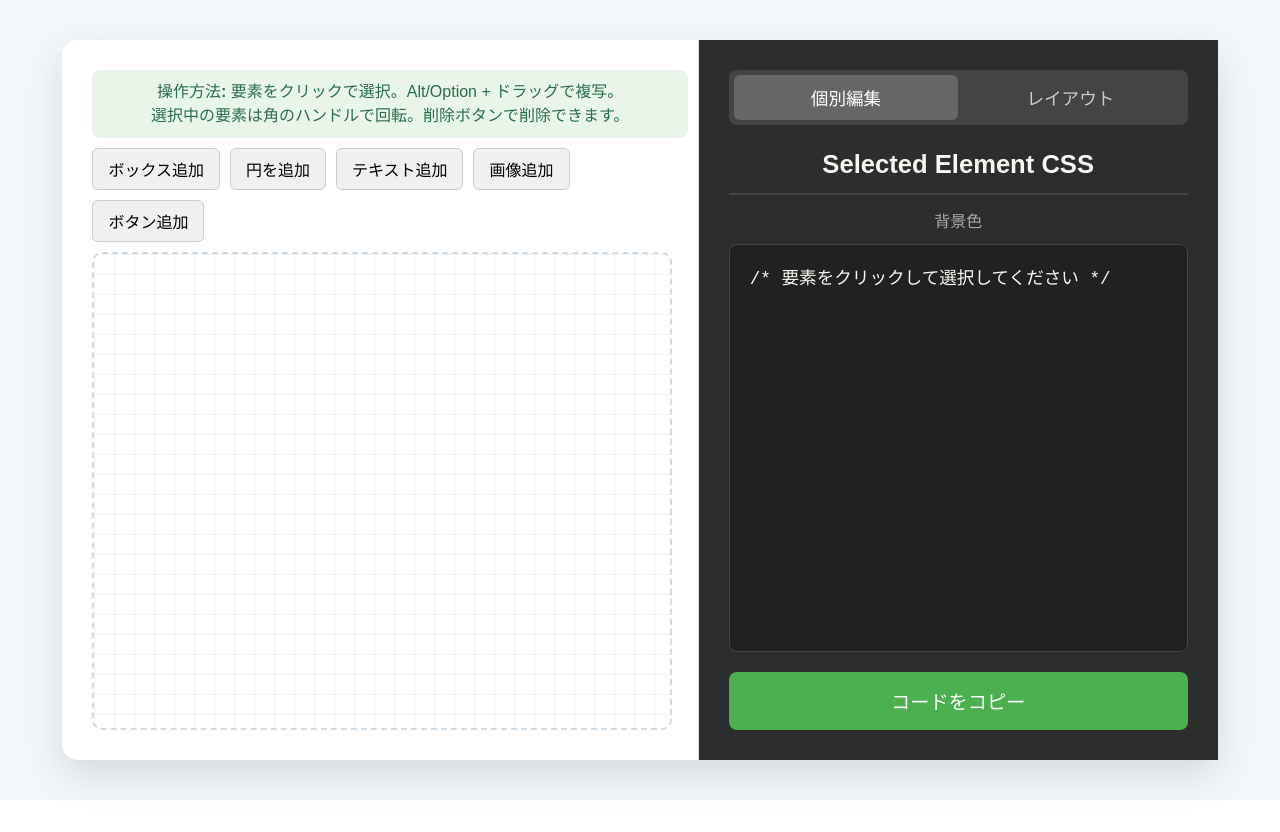
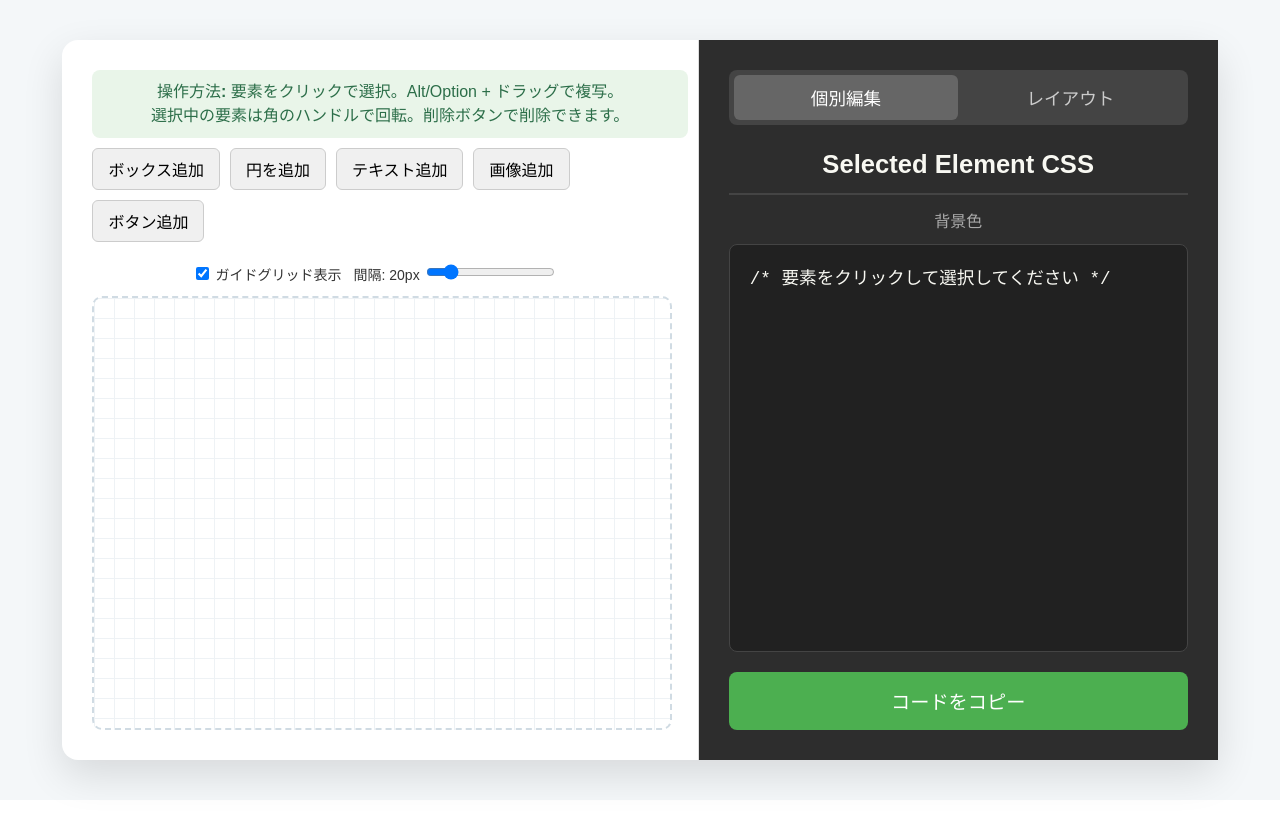
Before and after one commit to tako-chan0511/cssvisualizer, a Vue app: page / in a window 1280 px wide. Built offline with nearby package versions, Linux system fonts and the light colour scheme.

Commit message:
個別編集グリッド対応

```diff
--- a/dev-dist/sw.js
+++ b/dev-dist/sw.js
@@ -82,7 +82,7 @@ define(['./workbox-54d0af47'], (function (workbox) { 'use strict';
     "revision": "670ae3298722b21a3404328b42a0b957"
   }, {
     "url": "index.html",
-    "revision": "0.cq4mobluulo"
+    "revision": "0.f69mqaf8iko"
   }], {});
   workbox.cleanupOutdatedCaches();
   workbox.registerRoute(new workbox.NavigationRoute(workbox.createHandlerBoundToURL("index.html"), {
--- a/src/App.vue
+++ b/src/App.vue
@@ -16,12 +16,25 @@
       </div>
       <!-- ▲ ツールバー ▲ -->
 
+       <!-- ▼ 個別編集モード用グリッドコントロール ▼ -->
+      <div v-if="editMode==='individual'" class="grid-controls">
+        <label>
+          <input type="checkbox" v-model="gridEnabled" />
+          ガイドグリッド表示
+        </label>
+        <label v-if="gridEnabled">
+          間隔: {{ gridSize }}px
+          <input type="range" v-model.number="gridSize" min="5" max="100" />
+        </label>
+      </div>
+      <!-- ▲ 個別編集モード用グリッドコントロール ▲ -->
+
       <!-- ▼ サンドボックス本体 ▼ -->
       <div
         id="sandbox"
         ref="sandboxRef"
         @click.self="deselectAll"
-        :style="editMode === 'individual' ? computedSandboxStyle : sandboxStyle"
+        :style="computedSandboxStyle"
       >
         <!-- 各要素を描画 -->
         <component
@@ -337,6 +350,8 @@ import VisualButton from "./components/VisualButton.vue";
 const gridEnabled = ref(true);
 const gridSize = ref(20);
 
+
+
 const componentMap = {
   box: VisualBox,
   circle: VisualCircle,
@@ -375,17 +390,23 @@ const {
 } = useLayout();
 
 const computedSandboxStyle = computed(() => {
-  const style = { ...sandboxStyle } as any;
+  // まず Layout 用スタイルを取り込む
+  const style = { ...sandboxStyle.value } as Record<string, any>
+
+  // ガイドグリッドを上乗せ
   if (gridEnabled.value) {
     style.backgroundImage = `
       linear-gradient(to right, #eef2f5 1px, transparent 1px),
-      linear-gradient(to bottom, #eef2f5 1px, transparent 1px)`;
-    style.backgroundSize = `${gridSize.value}px ${gridSize.value}px`;
+      linear-gradient(to bottom, #eef2f5 1px, transparent 1px)
+    `
+    style.backgroundSize = `${gridSize.value}px ${gridSize.value}px`
   } else {
-    style.backgroundImage = "none";
+    style.backgroundImage = 'none'
   }
-  return style;
-});
+
+  return style
+})
+
 
 // flowState.display を Ref として取り出す
 const { display: flowDisplay } = toRefs(flowState);
@@ -434,6 +455,9 @@ useInteract({
   selectElement,
   handleElementUpdate,
   cloneElement,
+  // ↓ここに追加
+  gridEnabled,
+  gridSize,
 });
 
 const setEditMode = (mode: "individual" | "layout") => {
@@ -717,4 +741,12 @@ body {
 #sandbox > * {
   break-inside: avoid;
 }
+.grid-controls {
+  margin: 10px 0;
+  font-size: 14px;
+}
+.grid-controls label {
+  display: inline-block;
+  margin-right: 12px;
+}
 </style>
--- a/src/composables/useInteract.ts
+++ b/src/composables/useInteract.ts
@@ -9,6 +9,9 @@ interface UseInteractParams {
   selectElement: (id: string | null) => void
   handleElementUpdate: (newState: ElementState) => void
   cloneElement: (originalState: ElementState) => void
+  /** ガイドグリッドの表示・スナップ制御 */
+  gridEnabled?: Ref<boolean>
+  gridSize?:    Ref<number>
 }
 
 /**
@@ -20,6 +23,8 @@ export function useInteract({
   selectElement,
   handleElementUpdate,
   cloneElement,
+  gridEnabled,
+  gridSize,
 }: UseInteractParams) {
   const initializeInteract = () => {
     interact('.visual-element').unset()
@@ -51,6 +56,15 @@ export function useInteract({
               })
             }
           },
+          end(event) {
+            const el = elements.value.find(e => e.id === event.target.id)
+            if (el && gridEnabled?.value) {
+              const g = gridSize!.value
+              const snappedX = Math.round(el.x / g) * g
+              const snappedY = Math.round(el.y / g) * g
+              handleElementUpdate({ ...el, x: snappedX, y: snappedY })
+            }
+          },
         },
         modifiers: [
           interact.modifiers.restrictRect({ restriction: 'parent' }),
@@ -63,15 +77,24 @@ export function useInteract({
             const el = elements.value.find(e => e.id === event.target.id)
             if (el) {
               const updates: Partial<ElementState> = {
-                width: event.rect.width,
+                width:  event.rect.width,
                 height: event.rect.height,
-                x: el.x + event.deltaRect.left,
-                y: el.y + event.deltaRect.top,
+                x:      el.x + event.deltaRect.left,
+                y:      el.y + event.deltaRect.top,
               }
               if (el.type === 'circle') {
                 updates.height = event.rect.width
               }
               handleElementUpdate({ ...el, ...updates })
+            }
+          },
+          end(event) {
+            const el = elements.value.find(e => e.id === event.target.id)
+            if (el && gridEnabled?.value) {
+              const g = gridSize!.value
+              const snappedW = Math.round(el.width / g) * g
+              const snappedH = Math.round(el.height / g) * g
+              handleElementUpdate({ ...el, width: snappedW, height: snappedH })
             }
           },
         },
```
